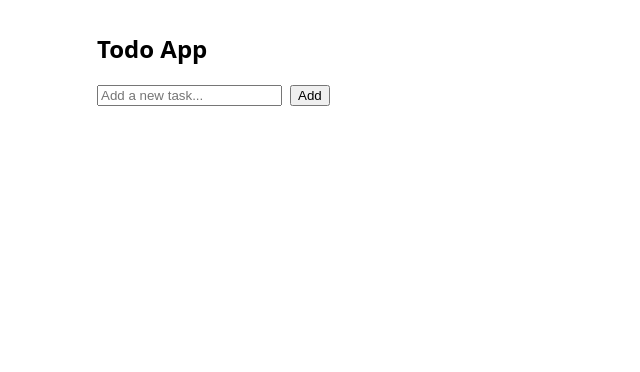
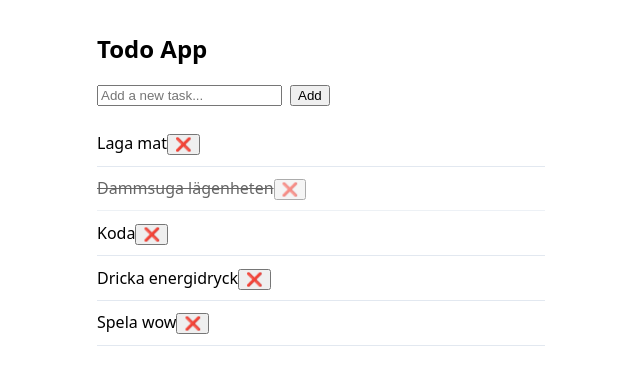
Before and after one commit to rasmusm2023/v40-css-react-camp, a React app in the folder app/: page / in a window 1280 px wide. Shown: the top 372 px of the page, without its empty margins (319-959 px from the left). Built offline with nearby package versions, Linux system fonts and the light colour scheme; the HTML template or start-up script is replaced by a standard one.

Commit message:
Completed-etikett via className

```diff
--- a/app/src/App.css
+++ b/app/src/App.css
@@ -19,3 +19,8 @@
   padding: 0.65rem 0;
   border-bottom: 1px solid #e2e8f0;
 }
+
+.completed {
+  text-decoration: line-through;
+  opacity: 0.6;
+}
--- a/app/src/App.jsx
+++ b/app/src/App.jsx
@@ -2,20 +2,24 @@ import { useState } from "react";
 import "./App.css";
 
 function App() {
-  const [todos, setTodos] = useState([]);
+  const [todos, setTodos] = useState([
+    { id: 1, text: "Laga mat", done: false },
+    { id: 2, text: "Dammsuga lägenheten", done: true },
+    { id: 3, text: "Koda", done: false },
+    { id: 4, text: "Dricka energidryck", done: false },
+    { id: 5, text: "Spela wow", done: false },
+  ]);
   const [input, setInput] = useState("");
 
   const addTodo = (e) => {
     e.preventDefault(); // Fixed: actually invoke preventDefault()
     if (!input.trim()) return;
-    setTodos([...todos, { id: Date.now(), text: input, completed: false }]);
+    setTodos([...todos, { id: Date.now(), text: input, done: false }]);
     setInput("");
   };
 
   const toggleTodos = (id) => {
-    setTodos(
-      todos.map((t) => (t.id === id ? { ...t, completed: !t.completed } : t)),
-    );
+    setTodos(todos.map((t) => (t.id === id ? { ...t, done: !t.done } : t)));
   };
 
   const deleteTodo = (id) => {
@@ -35,18 +39,10 @@ function App() {
         <button type="submit">Add</button>
       </form>
       <ul className="todo-list">
-        {todos.map((todo) => (
-          <li className="todo" key={todo.id}>
-            <span
-              onClick={() => toggleTodos(todo.id)}
-              style={{
-                textDecoration: todo.completed ? "line-through" : "none",
-                cursor: "pointer",
-              }}
-            >
-              {todo.text}
-            </span>
-            <button onClick={() => deleteTodo(todo.id)}>❌</button>
+        {todos.map((t) => (
+          <li key={t.id} className={t.done ? "todo completed" : "todo"}>
+            <span onClick={() => toggleTodos(t.id)}>{t.text}</span>
+            <button onClick={() => deleteTodo(t.id)}>❌</button>
           </li>
         ))}
       </ul>
```
Also changed, not shown: 2 other files (tests, documents, lock files or other folders).
